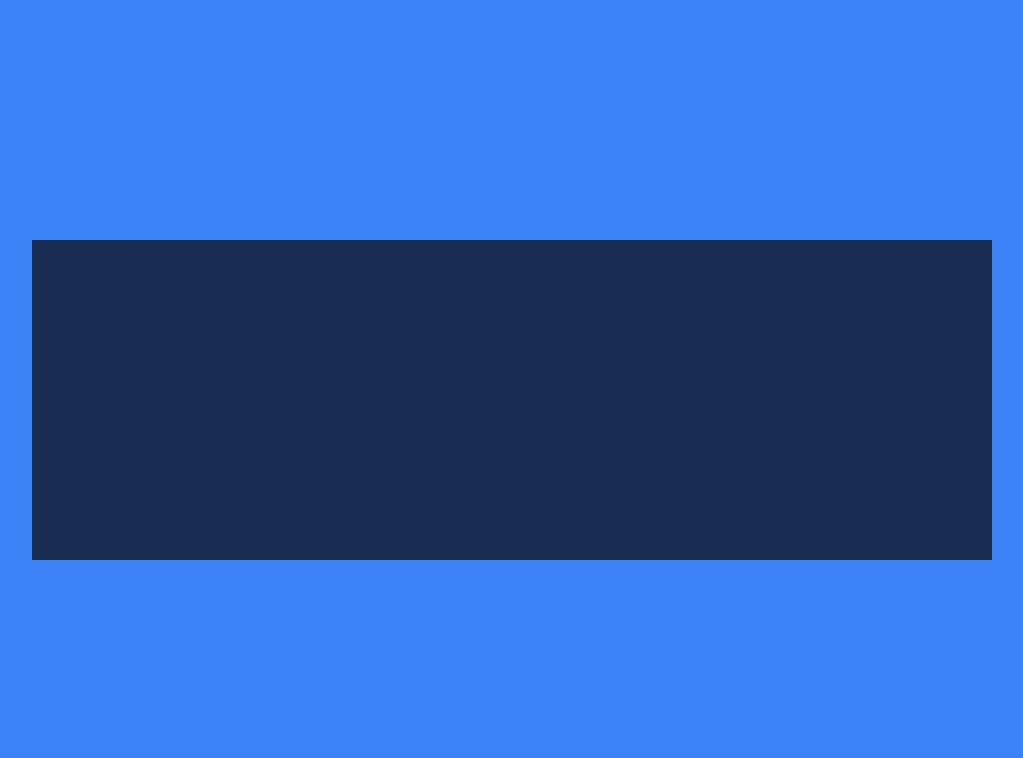
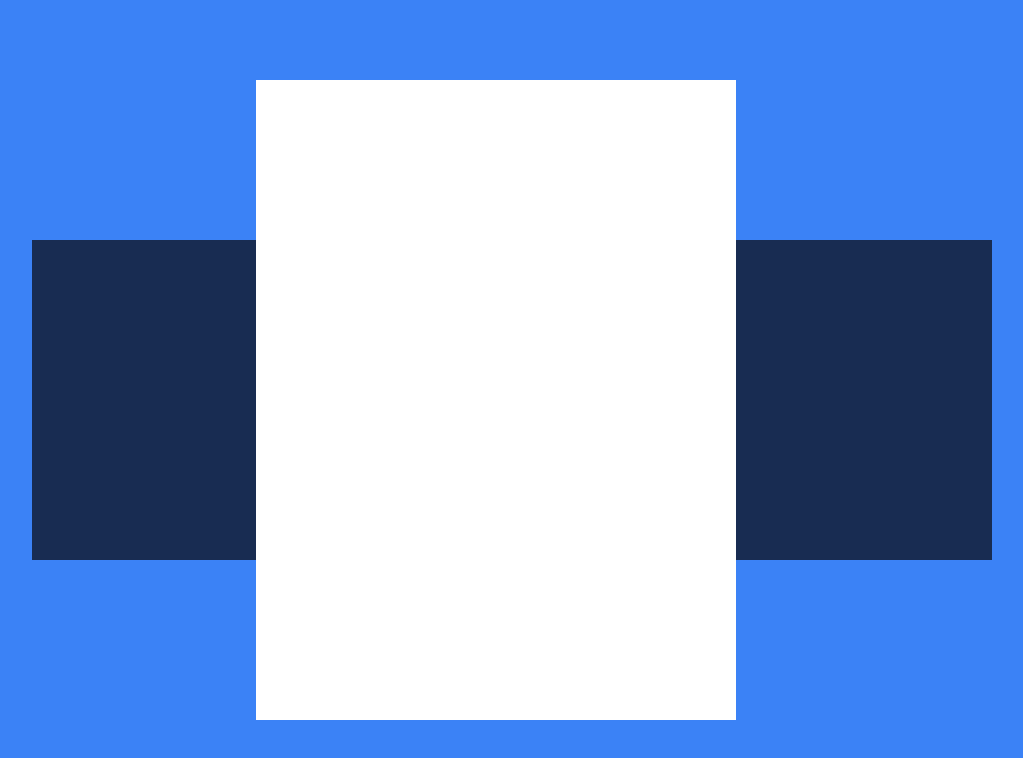
Before and after one commit to JeremyM45/vue-form, a Vue app: page / in a window 1280 px wide. Shown: the top 758 px of the page, without its empty margins (128-1151 px from the left). Built offline with nearby package versions, Linux system fonts and the light colour scheme.

Commit message:
add signup

```diff
--- a/src/App.vue
+++ b/src/App.vue
@@ -1,16 +1,21 @@
 <script>
     import Login from './components/Login.vue';
+    import Signup from './components/Signup.vue'
 
     export default {
         name: "App",
         components: {
             Login,
+            Signup
         }
     }
 </script>
 
 <template>
     <div class="h-screen bg-blue-500 flex justify-center items-center">
+        <div class="absolute left-96">
+            <Signup />
+        </div>
         <Login />
     </div>
 </template>
--- /dev/null
+++ b/src/components/Signup.vue
@@ -0,0 +1,11 @@
+<script>
+    export default {
+        name: "Signup"
+    }
+</script>
+
+<template>
+    <div class="bg-white w-[30rem] h-[40rem]">
+
+    </div>
+</template>
```
